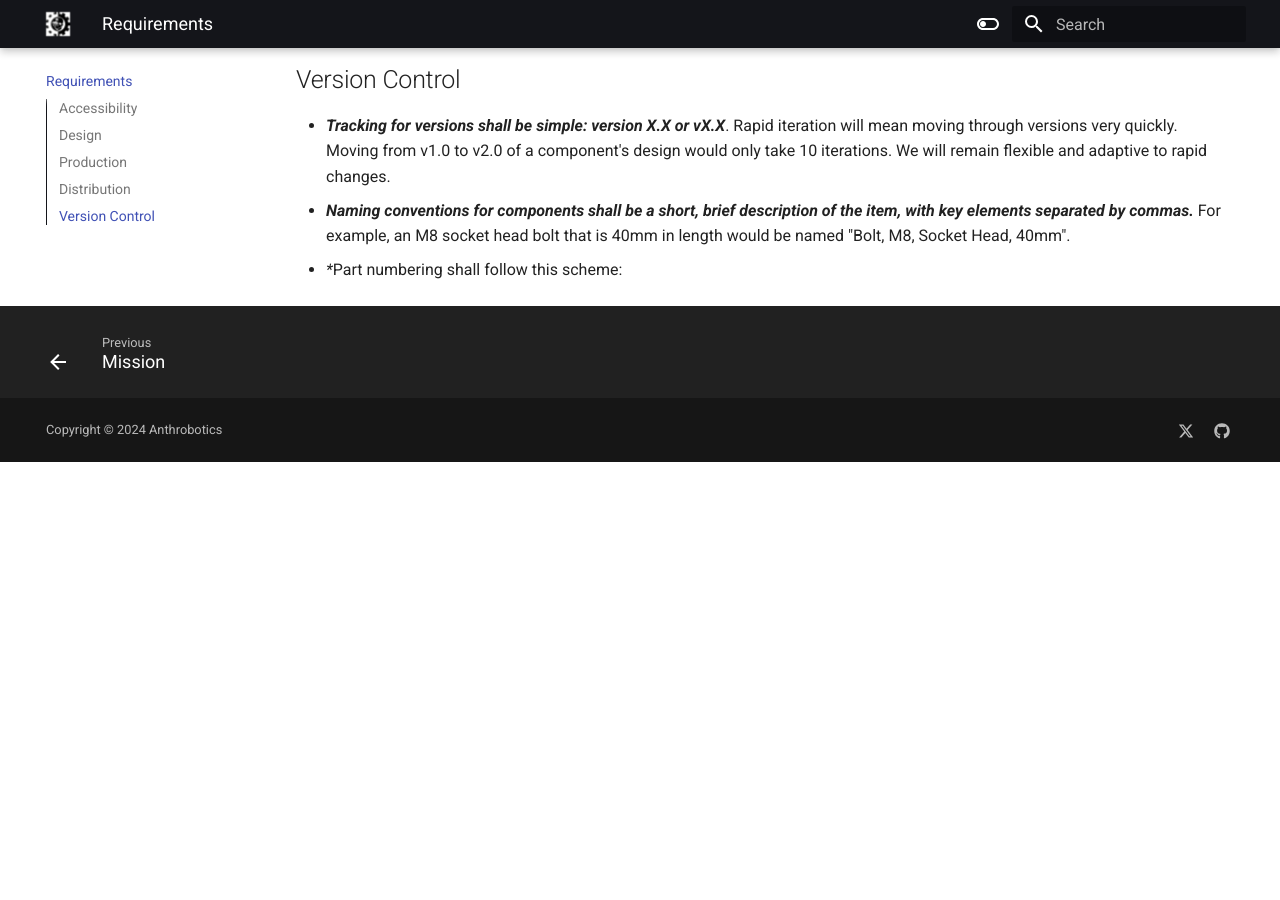
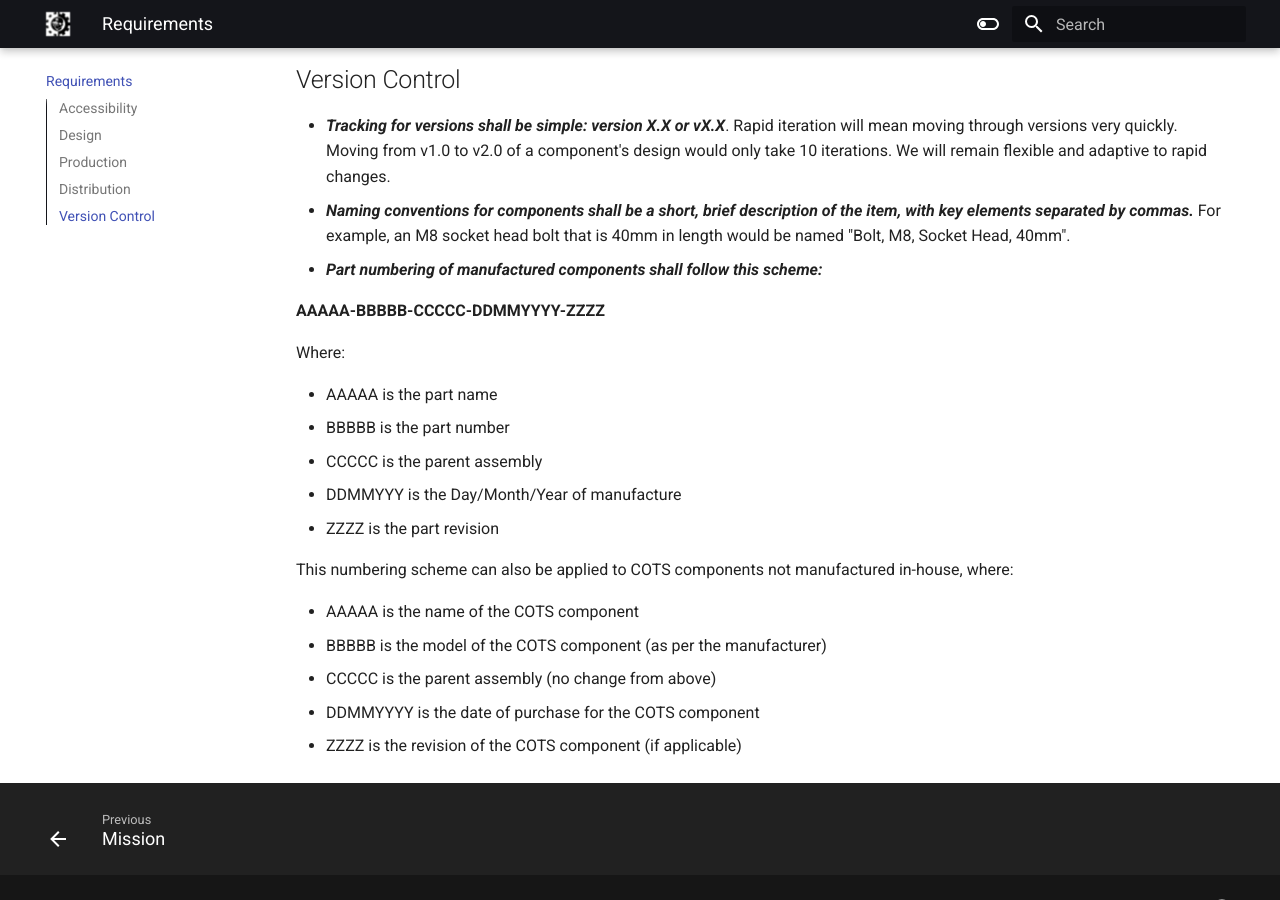
Before and after one commit to Anthrobotics/anthro-docs, an MkDocs documentation site: the page built from docs/requirements.md, in a window 1280 px wide and 900 px high, scrolled down 1688 px. Built offline with MkDocs 1.6.1 and Material for MkDocs 9.7.7, drawn with Linux system fonts in a browser that asks for light colours; before the commit the page ends 2150 px from its top, so only the background shows below that.

Commit message:
Update requirements.md

```diff
--- a/docs/requirements.md
+++ b/docs/requirements.md
@@ -38,4 +38,22 @@ Onshape is what we use, primarily due to it's seamless integration with the exte
 
 - ***Tracking for versions shall be simple: version X.X or vX.X***. Rapid iteration will mean moving through versions very quickly. Moving from v1.0 to v2.0 of a component's design would only take 10 iterations. We will remain flexible and adaptive to rapid changes.
 - ***Naming conventions for components shall be a short, brief description of the item, with key elements separated by commas.*** For example, an M8  socket head bolt that is 40mm in length would be named "Bolt, M8, Socket Head, 40mm".
-- ***Part numbering shall follow this scheme:
+- ***Part numbering of manufactured components shall follow this scheme:***
+
+**AAAAA-BBBBB-CCCCC-DDMMYYYY-ZZZZ**
+
+Where:
+
+- AAAAA is the part name
+- BBBBB is the part number
+- CCCCC is the parent assembly
+- DDMMYYY is the Day/Month/Year of manufacture
+- ZZZZ is the part revision
+
+This numbering scheme can also be applied to COTS components not manufactured in-house, where:
+
+- AAAAA is the name of the COTS component
+- BBBBB is the model of the COTS component (as per the manufacturer)
+- CCCCC is the parent assembly (no change from above)
+- DDMMYYYY is the date of purchase for the COTS component
+- ZZZZ is the revision of the COTS component (if applicable)
```
